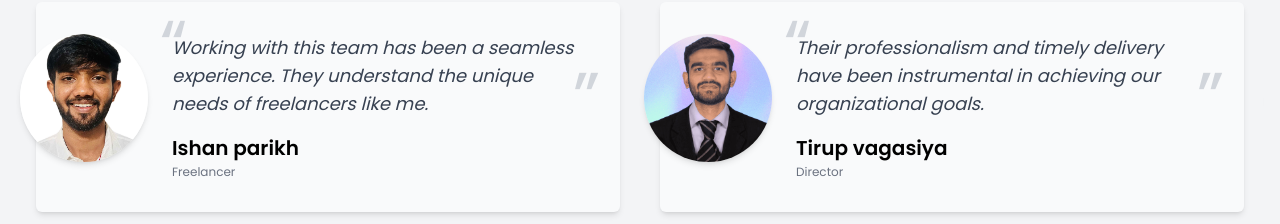
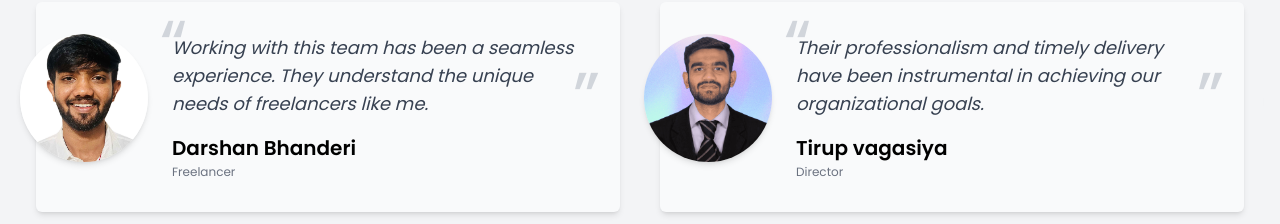
Before and after one commit to sarthik-7span/air-born, a Next.js app: page /about-us in a window 1280 px wide. Shown: the part 1340-1564 px from the top of the page. Built offline with nearby package versions, Linux system fonts and the light colour scheme.

Commit message:
update name

```diff
--- a/src/components/TestimonialSlider.jsx
+++ b/src/components/TestimonialSlider.jsx
@@ -12,13 +12,13 @@ const TestimonialSlider = () => {
             image: "/assets/images/testimonial1.jpeg",
             content: "The team's outstanding service has significantly boosted my business growth with exceptional product quality!",
             role: "Entrepreneur",
-            name: "Darshan Bhanderi"
+            name: "Ishan parikh"
         },
         {
             image: "/assets/images/testimonial2.jpeg",
             content: "Working with this team has been a seamless experience. They understand the unique needs of freelancers like me.",
             role: "Freelancer",
-            name: "Ishan parikh"
+            name: "Darshan Bhanderi"
 
         },
         {
```
Also changed, not shown: public/assets/images/testimonial4.jpeg.
